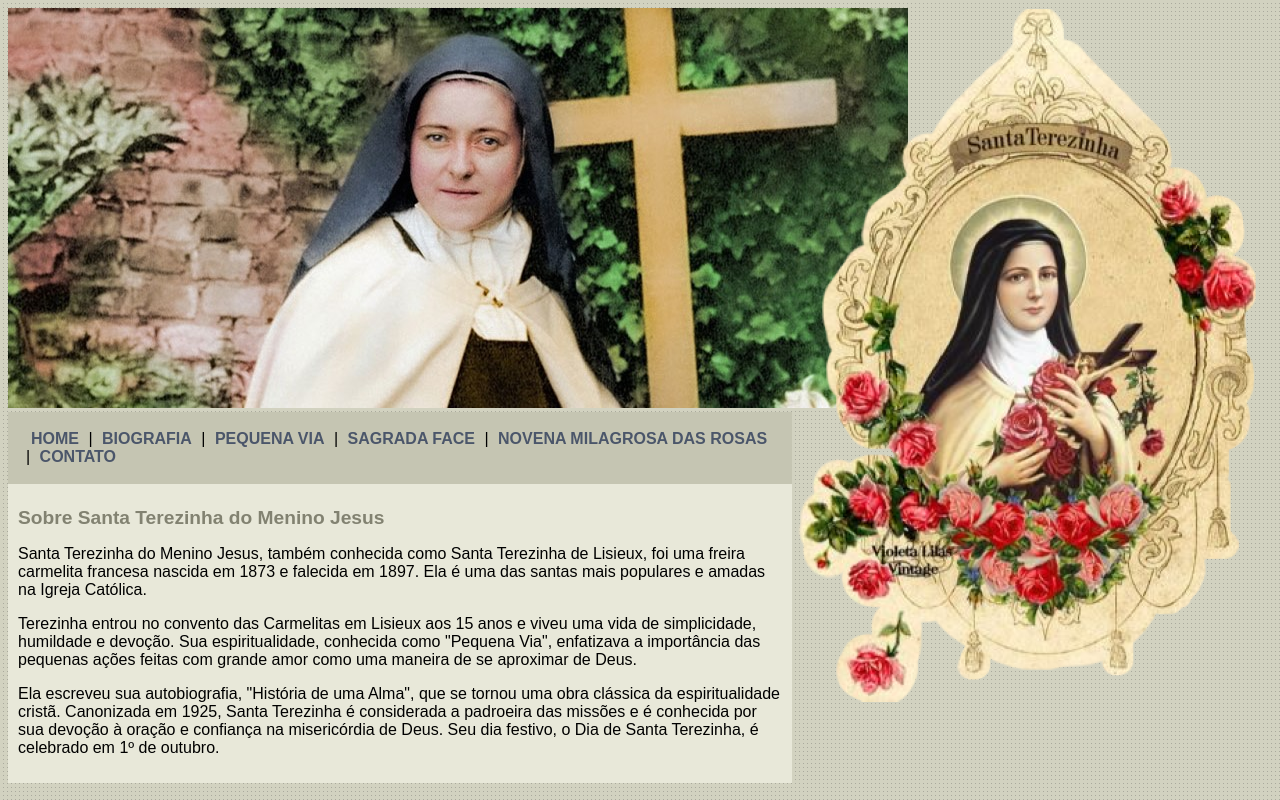
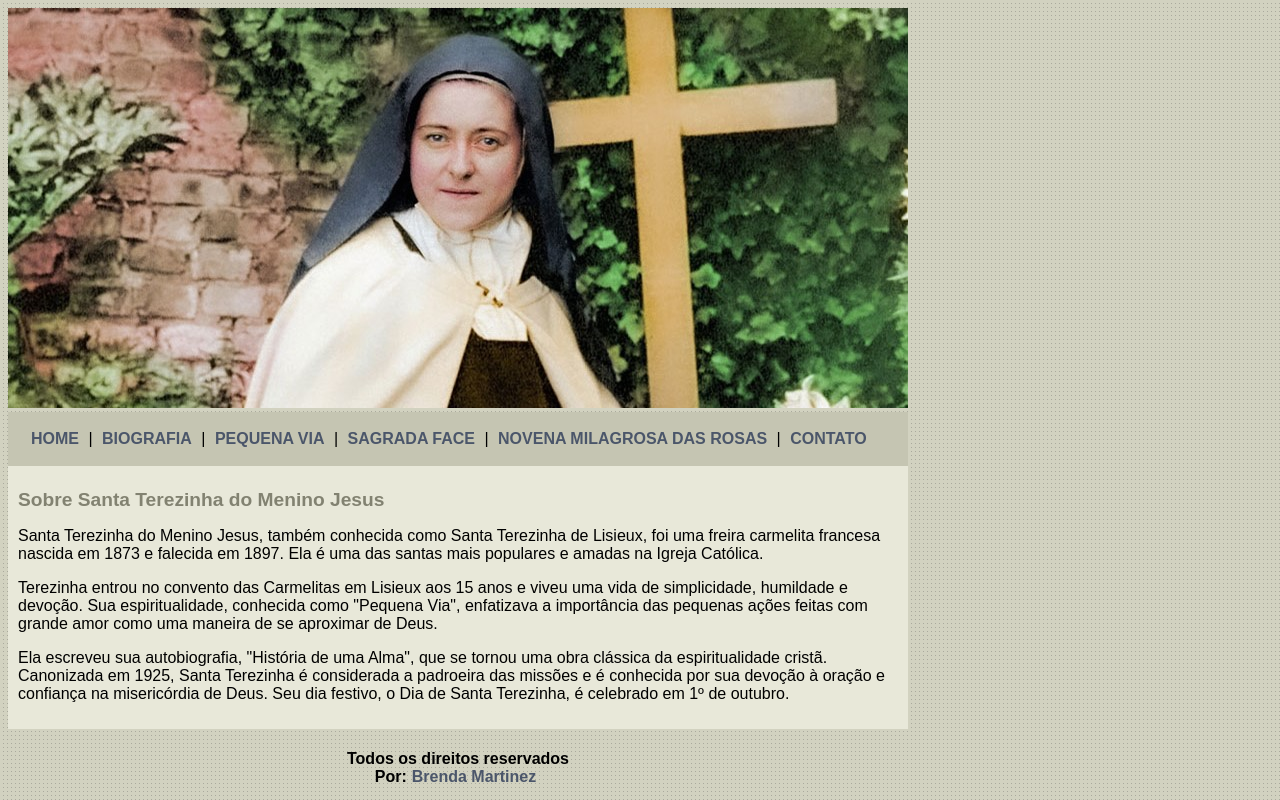
Before and after one commit to Brenda-Martinez/site_st_terezinha, a plain HTML site: page index.html in a window 1280 px wide. Shown: the top 800 px of the page. Drawn offline with Linux system fonts and the light colour scheme.

Commit message:
Revert "TESTE2"
This reverts commit 31af4af988c07d0a178d629f388206c57446d6a5.

```diff
--- a/estilo.css
+++ b/estilo.css
@@ -5,7 +5,7 @@ body{
 }
 
 #principal{
-    width: 62%;
+    width: 900px;
     float: left;
 }
 
@@ -20,7 +20,6 @@ body{
 }
 
 #area-lateral{
-    width: 38%;
     float: right;
 }
 
@@ -32,7 +31,6 @@ a{
 }
 
 #rodape{
-    clear: both;
     text-align: center;
 }
 
```
Also changed, not shown: index.html (+1 -0 lines).
